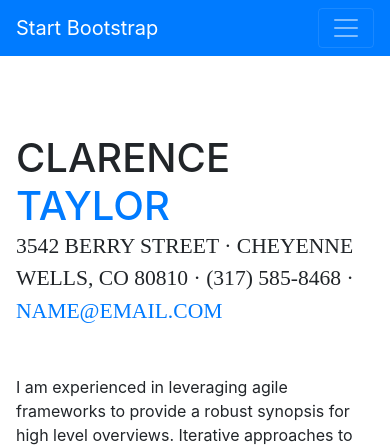
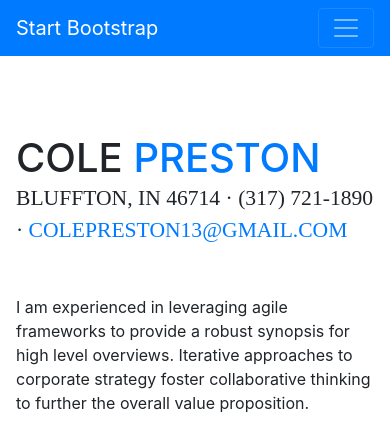
Before and after one commit to colepreston/colepreston.github.io, a website with bundled scripts: page index.html in a window 390 px wide. Shown: the top 447 px of the page. Built offline with nearby package versions, Linux system fonts and the light colour scheme; a web font is replaced by a local one.

Commit message:
added general location, phone number, email changed the name and profile image

```diff
--- a/index.html
+++ b/index.html
@@ -65,11 +65,11 @@
 
       <section class="resume-section p-3 p-lg-5 d-flex d-column" id="about">
         <div class="my-auto">
-          <h1 class="mb-0">Clarence
-            <span class="text-primary">Taylor</span>
+          <h1 class="mb-0">Cole
+            <span class="text-primary">Preston</span>
           </h1>
-          <div class="subheading mb-5">3542 Berry Street · Cheyenne Wells, CO 80810 · (317) 585-8468 ·
-            <a href="mailto:name@email.com">name@email.com</a>
+          <div class="subheading mb-5">Bluffton, IN 46714 · (317) 721-1890 ·
+            <a href="mailto:name@email.com">colepreston13@gmail.com</a>
           </div>
           <p class="mb-5">I am experienced in leveraging agile frameworks to provide a robust synopsis for high level overviews. Iterative approaches to corporate strategy foster collaborative thinking to further the overall value proposition.</p>
           <ul class="list-inline list-social-icons mb-0">
```
